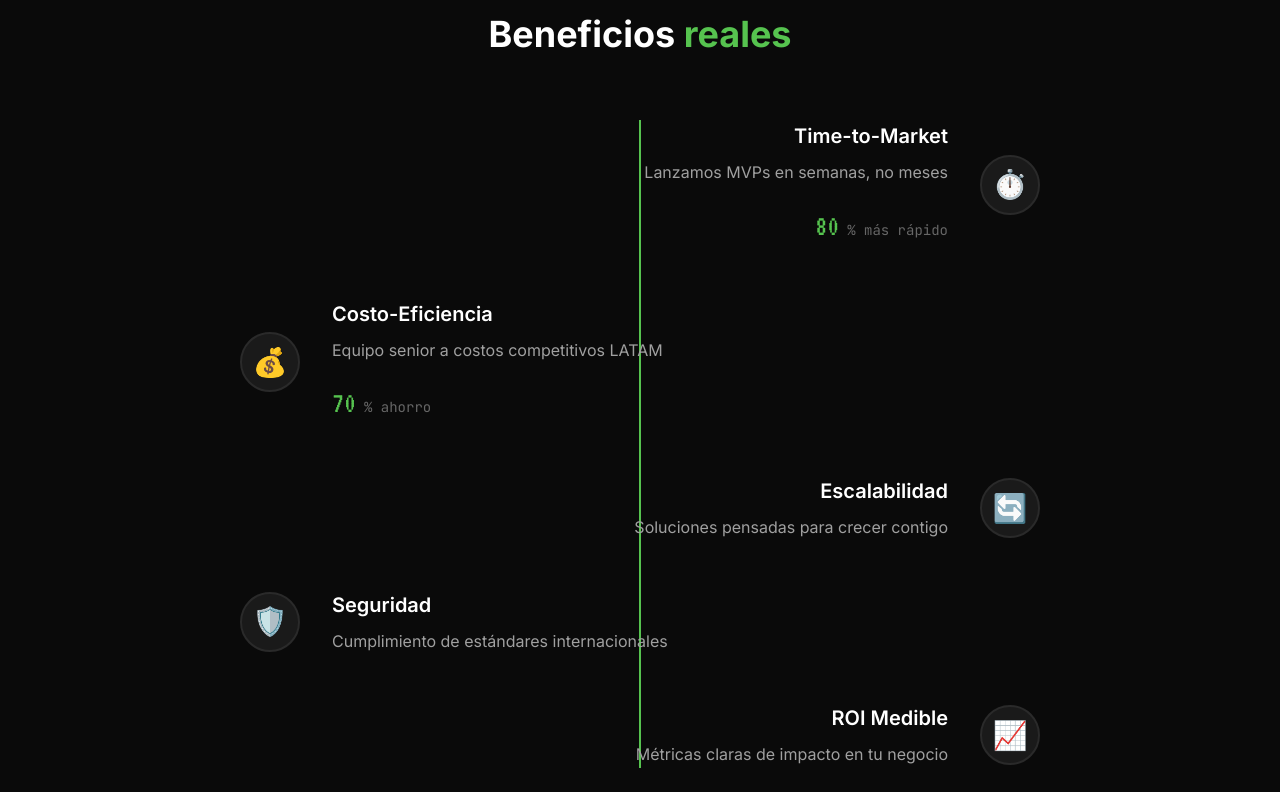
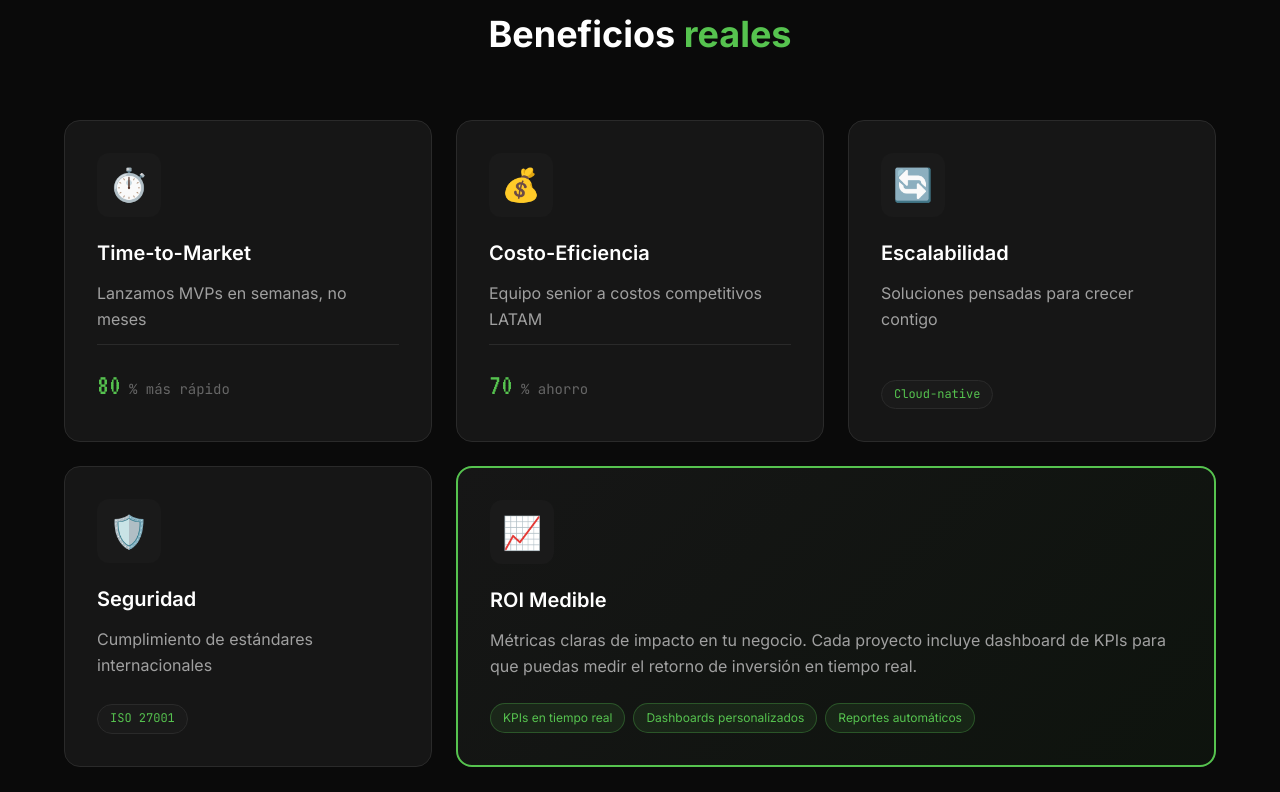
Before and after one commit to bairescoding/bairescoding.github.io, a plain HTML site: page index.html in a window 1280 px wide. Shown: the part 3388-4180 px from the top of the page. Drawn offline with Linux system fonts and the light colour scheme.

Commit message:
:wrench: Se cambia la linea de tiempo por tarjetas.

```diff
--- a/css/components.css
+++ b/css/components.css
@@ -251,81 +251,74 @@
 }
 
 /* Timeline */
-.benefits-timeline {
-  position: relative;
-  max-width: 800px;
+/* Benefits Grid */
+.benefits-grid {
+  display: grid;
+  grid-template-columns: repeat(3, 1fr);
+  gap: var(--space-6);
+  max-width: 1200px;
   margin: 0 auto;
 }
 
-.timeline-line {
-  position: absolute;
-  left: 50%;
-  top: 0;
-  bottom: 0;
-  width: 2px;
-  background: var(--border-color);
-  transform: translateX(-50%);
+.benefit-card {
+  background: var(--bg-card);
+  border: 1px solid var(--border-color);
+  border-radius: var(--radius-xl);
+  padding: var(--space-8);
+  transition: all var(--transition-base);
+  display: flex;
+  flex-direction: column;
+  gap: var(--space-5);
 }
 
-.timeline-progress {
-  width: 100%;
-  background: var(--color-primary);
-  height: 0%;
-  transition: height 0.3s ease;
+.benefit-card:hover {
+  transform: translateY(-4px);
+  border-color: var(--color-primary);
+  box-shadow: var(--shadow-glow);
 }
 
-.benefit-item {
-  display: flex;
-  align-items: center;
-  gap: var(--space-8);
-  margin-bottom: var(--space-12);
-  position: relative;
+.benefit-card.featured {
+  grid-column: span 2;
+  background: linear-gradient(135deg, var(--bg-card) 0%, rgba(86, 195, 79, 0.05) 100%);
+  border: 2px solid var(--color-primary);
 }
 
-.benefit-item:nth-child(even) {
-  flex-direction: row-reverse;
-  text-align: right;
-}
-
-.benefit-item:nth-child(even) .benefit-content {
-  align-items: flex-end;
-}
-
-.benefit-icon {
-  width: 60px;
-  height: 60px;
+.benefit-card-icon {
+  width: 64px;
+  height: 64px;
   display: flex;
   align-items: center;
   justify-content: center;
-  font-size: 1.75rem;
+  font-size: 2rem;
   background: var(--bg-tertiary);
-  border: 2px solid var(--border-color);
-  border-radius: var(--radius-full);
+  border-radius: var(--radius-lg);
   flex-shrink: 0;
-  z-index: 1;
 }
 
-.benefit-content {
+.benefit-card-content {
   flex: 1;
   display: flex;
   flex-direction: column;
-  gap: var(--space-2);
+  gap: var(--space-3);
 }
 
-.benefit-title {
+.benefit-card-title {
   font-size: var(--text-xl);
   font-weight: 600;
 }
 
-.benefit-desc {
+.benefit-card-desc {
   color: var(--text-secondary);
+  line-height: 1.6;
 }
 
-.benefit-stat {
+.benefit-card-stat {
   display: flex;
   align-items: baseline;
   gap: var(--space-2);
-  margin-top: var(--space-2);
+  margin-top: auto;
+  padding-top: var(--space-4);
+  border-top: 1px solid var(--border-color);
 }
 
 .stat-number {
@@ -339,3 +332,32 @@
   font-size: var(--text-sm);
   color: var(--text-tertiary);
 }
+
+.benefit-card-badge {
+  display: inline-block;
+  padding: var(--space-1) var(--space-3);
+  background: var(--bg-tertiary);
+  border: 1px solid var(--border-color);
+  border-radius: var(--radius-full);
+  font-family: var(--font-mono);
+  font-size: var(--text-xs);
+  color: var(--color-primary);
+  margin-top: auto;
+  align-self: flex-start;
+}
+
+.benefit-card-features {
+  display: flex;
+  flex-wrap: wrap;
+  gap: var(--space-2);
+  margin-top: var(--space-3);
+}
+
+.feature-tag {
+  padding: var(--space-1) var(--space-3);
+  background: rgba(86, 195, 79, 0.1);
+  border: 1px solid rgba(86, 195, 79, 0.3);
+  border-radius: var(--radius-full);
+  font-size: var(--text-xs);
+  color: var(--color-primary);
+}
--- a/css/responsive.css
+++ b/css/responsive.css
@@ -33,19 +33,12 @@
     grid-template-columns: 1fr;
   }
 
-  .benefit-item,
-  .benefit-item:nth-child(even) {
-    flex-direction: column;
-    text-align: center;
-    gap: var(--space-4);
+  .benefits-grid {
+    grid-template-columns: repeat(2, 1fr);
   }
 
-  .benefit-item:nth-child(even) .benefit-content {
-    align-items: center;
-  }
-
-  .timeline-line {
-    left: 30px;
+  .benefit-card.featured {
+    grid-column: span 2;
   }
 
   .footer-content {
@@ -222,10 +215,26 @@
     height: 60px;
   }
 
-  .benefit-icon {
-    width: 50px;
-    height: 50px;
-    font-size: 1.5rem;
+  .benefits-grid {
+    grid-template-columns: 1fr;
+  }
+
+  .benefit-card.featured {
+    grid-column: span 1;
+  }
+
+  .benefit-card {
+    padding: var(--space-6);
+  }
+
+  .benefit-card-icon {
+    width: 56px;
+    height: 56px;
+    font-size: 1.75rem;
+  }
+
+  .benefit-card-features {
+    justify-content: center;
   }
 
   .email-btn {
--- a/index.html
+++ b/index.html
@@ -239,56 +239,59 @@
                 <h2 class="section-title">Beneficios <span class="highlight">reales</span></h2>
             </div>
 
-            <div class="benefits-timeline">
-                <div class="timeline-line">
-                    <div class="timeline-progress"></div>
-                </div>
-
-                <div class="benefit-item" data-aos="fade-right">
-                    <div class="benefit-icon">⏱️</div>
-                    <div class="benefit-content">
-                        <h3 class="benefit-title">Time-to-Market</h3>
-                        <p class="benefit-desc">Lanzamos MVPs en semanas, no meses</p>
-                        <div class="benefit-stat">
+            <div class="benefits-grid">
+                <div class="benefit-card" data-aos="fade-up" data-delay="0">
+                    <div class="benefit-card-icon">⏱️</div>
+                    <div class="benefit-card-content">
+                        <h3 class="benefit-card-title">Time-to-Market</h3>
+                        <p class="benefit-card-desc">Lanzamos MVPs en semanas, no meses</p>
+                        <div class="benefit-card-stat">
                             <span class="stat-number" data-target="80">0</span>
                             <span class="stat-suffix">% más rápido</span>
                         </div>
                     </div>
                 </div>
 
-                <div class="benefit-item" data-aos="fade-left">
-                    <div class="benefit-icon">💰</div>
-                    <div class="benefit-content">
-                        <h3 class="benefit-title">Costo-Eficiencia</h3>
-                        <p class="benefit-desc">Equipo senior a costos competitivos LATAM</p>
-                        <div class="benefit-stat">
+                <div class="benefit-card" data-aos="fade-up" data-delay="100">
+                    <div class="benefit-card-icon">💰</div>
+                    <div class="benefit-card-content">
+                        <h3 class="benefit-card-title">Costo-Eficiencia</h3>
+                        <p class="benefit-card-desc">Equipo senior a costos competitivos LATAM</p>
+                        <div class="benefit-card-stat">
                             <span class="stat-number" data-target="70">0</span>
                             <span class="stat-suffix">% ahorro</span>
                         </div>
                     </div>
                 </div>
 
-                <div class="benefit-item" data-aos="fade-right">
-                    <div class="benefit-icon">🔄</div>
-                    <div class="benefit-content">
-                        <h3 class="benefit-title">Escalabilidad</h3>
-                        <p class="benefit-desc">Soluciones pensadas para crecer contigo</p>
+                <div class="benefit-card" data-aos="fade-up" data-delay="200">
+                    <div class="benefit-card-icon">🔄</div>
+                    <div class="benefit-card-content">
+                        <h3 class="benefit-card-title">Escalabilidad</h3>
+                        <p class="benefit-card-desc">Soluciones pensadas para crecer contigo</p>
+                        <div class="benefit-card-badge">Cloud-native</div>
                     </div>
                 </div>
 
-                <div class="benefit-item" data-aos="fade-left">
-                    <div class="benefit-icon">🛡️</div>
-                    <div class="benefit-content">
-                        <h3 class="benefit-title">Seguridad</h3>
-                        <p class="benefit-desc">Cumplimiento de estándares internacionales</p>
+                <div class="benefit-card" data-aos="fade-up" data-delay="300">
+                    <div class="benefit-card-icon">🛡️</div>
+                    <div class="benefit-card-content">
+                        <h3 class="benefit-card-title">Seguridad</h3>
+                        <p class="benefit-card-desc">Cumplimiento de estándares internacionales</p>
+                        <div class="benefit-card-badge">ISO 27001</div>
                     </div>
                 </div>
 
-                <div class="benefit-item" data-aos="fade-right">
-                    <div class="benefit-icon">📈</div>
-                    <div class="benefit-content">
-                        <h3 class="benefit-title">ROI Medible</h3>
-                        <p class="benefit-desc">Métricas claras de impacto en tu negocio</p>
+                <div class="benefit-card featured" data-aos="fade-up" data-delay="400">
+                    <div class="benefit-card-icon">📈</div>
+                    <div class="benefit-card-content">
+                        <h3 class="benefit-card-title">ROI Medible</h3>
+                        <p class="benefit-card-desc">Métricas claras de impacto en tu negocio. Cada proyecto incluye dashboard de KPIs para que puedas medir el retorno de inversión en tiempo real.</p>
+                        <div class="benefit-card-features">
+                            <span class="feature-tag">KPIs en tiempo real</span>
+                            <span class="feature-tag">Dashboards personalizados</span>
+                            <span class="feature-tag">Reportes automáticos</span>
+                        </div>
                     </div>
                 </div>
             </div>
--- a/js/scroll.js
+++ b/js/scroll.js
@@ -27,22 +27,6 @@
     }, observerOptions);
 
     animatedElements.forEach(el => observer.observe(el));
-
-    // Timeline progress animation
-    const timelineLine = document.querySelector('.timeline-line');
-    const timelineProgress = document.querySelector('.timeline-progress');
-
-    if (timelineLine && timelineProgress) {
-        const timelineObserver = new IntersectionObserver((entries) => {
-            entries.forEach(entry => {
-                if (entry.isIntersecting) {
-                    timelineProgress.style.height = '100%';
-                }
-            });
-        }, { threshold: 0.3 });
-
-        timelineObserver.observe(timelineLine);
-    }
 
     // Pixel items stagger animation
     const pixelItems = document.querySelectorAll('.pixel-item');
```
